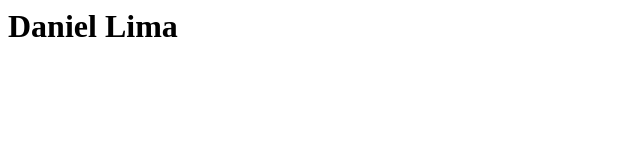
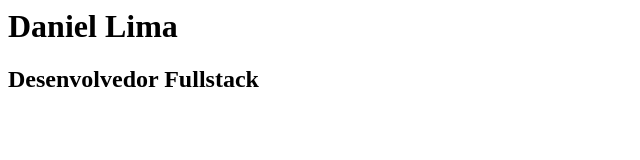
Before and after one commit to DanielLima-dev/aula-git, a plain HTML site: page index.html in a window 1280 px wide. Shown: the whole page, without its empty margins (0-640 px from the left). Drawn offline with Linux system fonts and the light colour scheme.

Commit message:
adicionando subtitulo no index.html

```diff
--- a/index.html
+++ b/index.html
@@ -1 +1,2 @@
 <h1>Daniel Lima</h1>
+<h2>Desenvolvedor Fullstack</h2>
```
